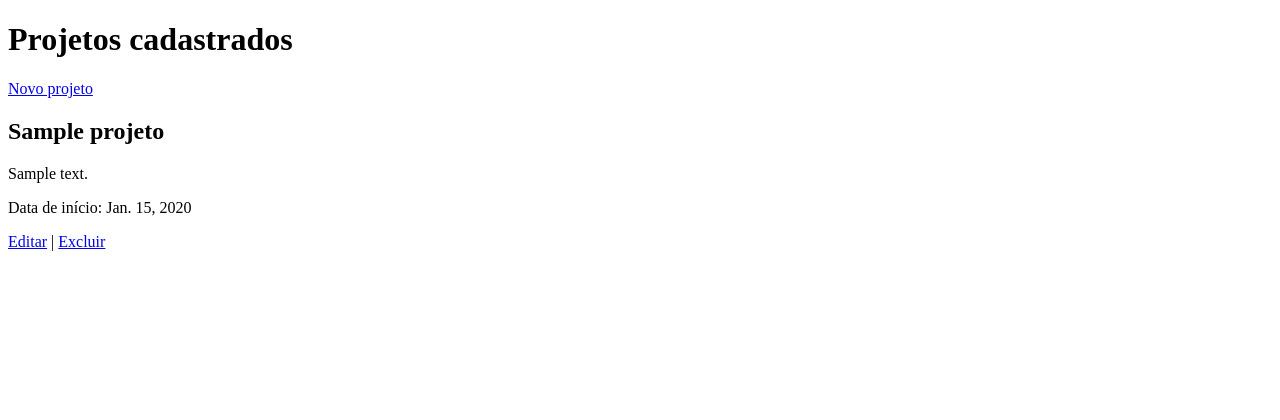
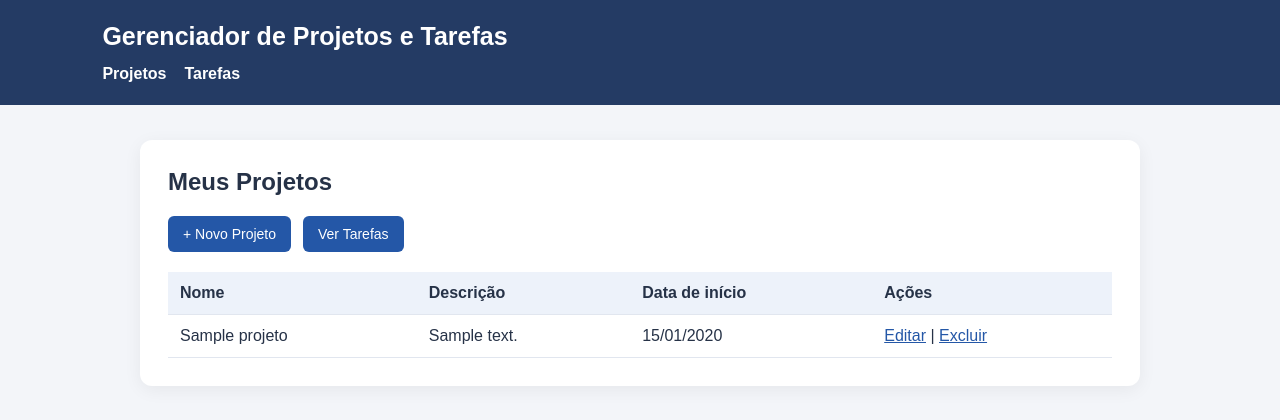
Before and after one commit to luscagbs/ATV-18---Sprint-Rel-mpago, a Django app: page /projetos/ in a window 1280 px wide. Shown: the top 420 px of the page. Run offline with Django 5.2, Linux system fonts and the light colour scheme; tables that the repository leaves empty hold one stand-in row (values such as "Sample post").

Commit message:
Adiciona template base e navegacao

```diff
--- /dev/null
+++ b/core/templates/base.html
@@ -0,0 +1,171 @@
+<!DOCTYPE html>
+<html lang="pt-br">
+<head>
+    <meta charset="UTF-8">
+    <meta name="viewport" content="width=device-width, initial-scale=1.0">
+    <title>{% block titulo %}Gerenciador de Projetos{% endblock %}</title>
+
+    <style>
+        * {
+            box-sizing: border-box;
+        }
+
+        body {
+            margin: 0;
+            font-family: Arial, sans-serif;
+            background: #f3f5f9;
+            color: #263247;
+        }
+
+        header {
+            background: #243b64;
+            color: white;
+            padding: 22px 8%;
+        }
+
+        header h1 {
+            margin: 0 0 14px;
+            font-size: 25px;
+        }
+
+        nav {
+            display: flex;
+            flex-wrap: wrap;
+            gap: 18px;
+        }
+
+        nav a {
+            color: white;
+            text-decoration: none;
+            font-weight: bold;
+        }
+
+        nav a:hover {
+            text-decoration: underline;
+        }
+
+        main {
+            max-width: 1000px;
+            margin: 35px auto;
+            padding: 28px;
+            background: white;
+            border-radius: 12px;
+            box-shadow: 0 4px 18px rgba(0, 0, 0, 0.06);
+        }
+
+        h2 {
+            margin-top: 0;
+        }
+
+        a, button {
+            cursor: pointer;
+        }
+
+        main a {
+            color: #2457a7;
+        }
+
+        .botao, button {
+            display: inline-block;
+            padding: 10px 15px;
+            border: none;
+            border-radius: 6px;
+            background: #2457a7;
+            color: white;
+            text-decoration: none;
+            font-size: 14px;
+        }
+
+        .botao:hover, button:hover {
+            background: #193e7c;
+        }
+
+        .acoes {
+            display: flex;
+            flex-wrap: wrap;
+            gap: 12px;
+            margin: 18px 0;
+        }
+
+        table {
+            width: 100%;
+            border-collapse: collapse;
+            margin-top: 20px;
+        }
+
+        th, td {
+            padding: 12px;
+            border-bottom: 1px solid #e1e6ef;
+            text-align: left;
+        }
+
+        th {
+            background: #edf2fa;
+        }
+
+        form {
+            max-width: 650px;
+        }
+
+        label {
+            display: inline-block;
+            margin-bottom: 7px;
+            font-weight: bold;
+        }
+
+        input, textarea, select {
+            width: 100%;
+            padding: 11px;
+            border: 1px solid #cbd3df;
+            border-radius: 6px;
+            font: inherit;
+        }
+
+        textarea {
+            min-height: 110px;
+            resize: vertical;
+        }
+
+        .campo {
+            margin-bottom: 18px;
+        }
+
+        .aviso {
+            padding: 14px;
+            background: #fff4db;
+            border-radius: 6px;
+            margin-bottom: 18px;
+        }
+
+        @media (max-width: 600px) {
+            main {
+                margin: 18px 10px;
+                padding: 18px;
+                overflow-x: auto;
+            }
+
+            header {
+                padding: 20px;
+            }
+
+            table {
+                min-width: 600px;
+            }
+        }
+    </style>
+</head>
+<body>
+    <header>
+        <h1>Gerenciador de Projetos e Tarefas</h1>
+        <nav>
+            <a href="{% url 'lista_projetos' %}">Projetos</a>
+            <a href="{% url 'lista_tarefas' %}">Tarefas</a>
+        </nav>
+    </header>
+
+    <main>
+        {% block conteudo %}
+        {% endblock %}
+    </main>
+</body>
+</html>
--- a/core/templates/projetos/lista.html
+++ b/core/templates/projetos/lista.html
@@ -1,27 +1,43 @@
 
-<!DOCTYPE html>
-<html lang="pt-br">
-<head>
-    <meta charset="UTF-8">
-    <title>Projetos</title>
-</head>
-<body>
-    <h1>Projetos cadastrados</h1>
+{% extends 'base.html' %}
 
-    <a href="{% url 'novo_projeto' %}">Novo projeto</a>
+{% block titulo %}Lista de Projetos{% endblock %}
 
+{% block conteudo %}
+    <h2>Meus Projetos</h2>
 
-    {% for projeto in projetos %}
-        <h2>{{ projeto.nome }}</h2>
-        <p>{{ projeto.descricao }}</p>
-        <p>Data de início: {{ projeto.data_inicio }}</p>
+    <div class="acoes">
+        <a class="botao" href="{% url 'novo_projeto' %}">+ Novo Projeto</a>
+        <a class="botao" href="{% url 'lista_tarefas' %}">Ver Tarefas</a>
+    </div>
 
-        <a href="{% url 'editar_projeto' projeto.id %}">Editar</a>
-        |
-        <a href="{% url 'excluir_projeto' projeto.id %}">Excluir</a>
-    {% empty %}
-        <p>Nenhum projeto cadastrado.</p>
-    {% endfor %}
-
-</body>
-</html>
+    {% if projetos %}
+        <table>
+            <thead>
+                <tr>
+                    <th>Nome</th>
+                    <th>Descrição</th>
+                    <th>Data de início</th>
+                    <th>Ações</th>
+                </tr>
+            </thead>
+            <tbody>
+                {% for projeto in projetos %}
+                    <tr>
+                        <td>{{ projeto.nome }}</td>
+                        <td>{{ projeto.descricao }}</td>
+                        <td>{{ projeto.data_inicio|date:"d/m/Y" }}</td>
+                        <td>
+                            <a href="{% url 'editar_projeto' projeto.id %}">Editar</a>
+                            |
+                            <a href="{% url 'excluir_projeto' projeto.id %}">Excluir</a>
+                        </td>
+                    </tr>
+                {% endfor %}
+            </tbody>
+        </table>
+    {% else %}
+        <p>Nenhum projeto cadastrado ainda.</p>
+        <p>Clique em <strong>+ Novo Projeto</strong> para começar.</p>
+    {% endif %}
+{% endblock %}
```
Also changed, not shown: core/templates/projetos/editar.html (+16 -17 lines), core/templates/projetos/excluir.html (+14 -14 lines), core/templates/projetos/form.html (+21 -22 lines), core/templates/tarefas/editar.html (+20 -21 lines), core/templates/tarefas/excluir.html (+11 -16 lines), core/templates/tarefas/form.html (+20 -21 lines), core/templates/tarefas/lista.html (+13 -16 lines).
